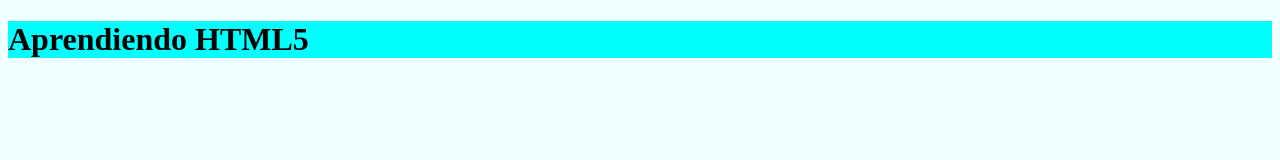
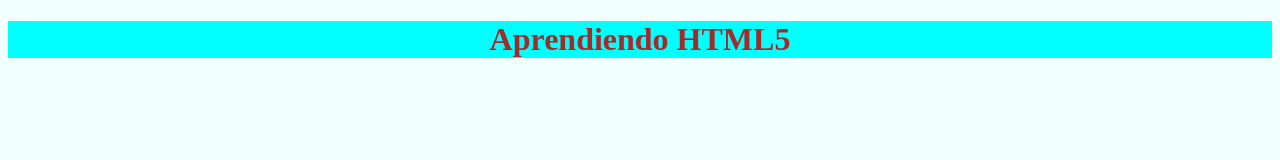
Before and after one commit to juanceledon/html5, a plain HTML site: page index.html in a window 1280 px wide. Drawn offline with Linux system fonts and the light colour scheme.

Commit message:
adding styles and help for the developer

```diff
--- a/index.css
+++ b/index.css
@@ -4,4 +4,6 @@
 
 h1{
     background-color: aqua;
+    color: brown; /*if you want change the color of the font you can use the propertie: color */
+    text-align: center;/* this property is for the text align and the value is center, so you can see the text in the center of the screen*/
 }
```
